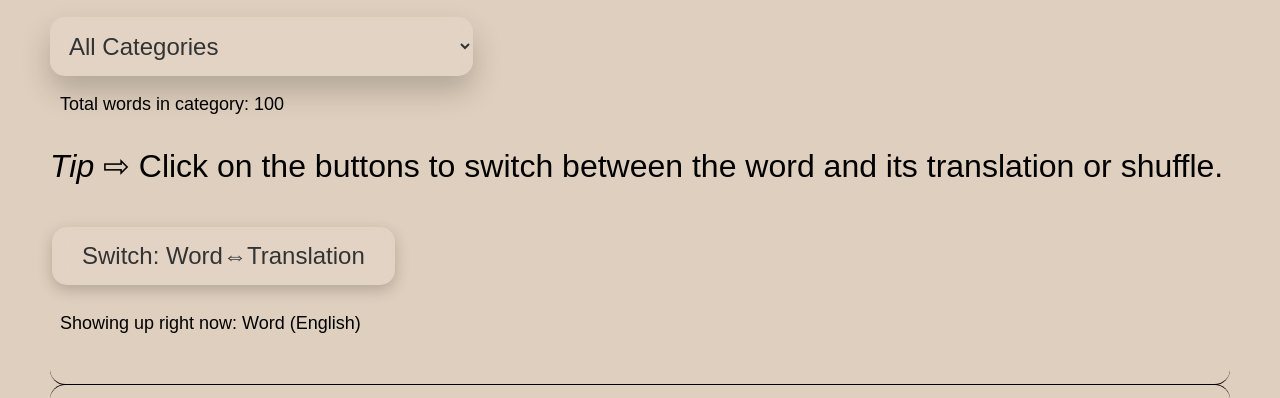
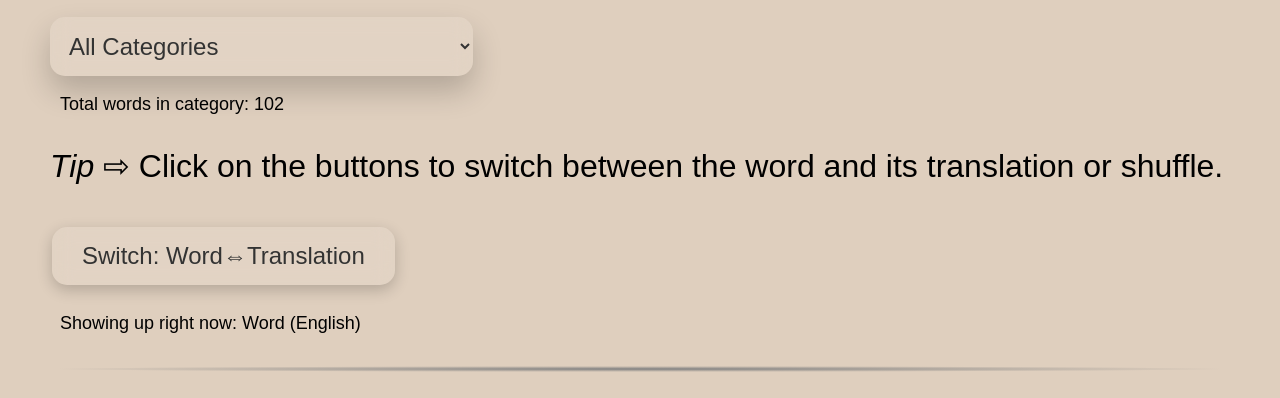
Before and after one commit to pierrelouis-cmrt/Vocabulary, a plain HTML site: page index.html in a window 1280 px wide. Shown: the part 190-588 px from the top of the page. Drawn offline with Linux system fonts and the light colour scheme.

Commit message:
new words, fixed hr and congrats screen

```diff
--- a/script.js
+++ b/script.js
@@ -4,7 +4,7 @@ var categories = {
       word: "a thirst for adventure",
       translation: "une soif d'aventure",
     },
-    { word: "get itchy", translation: "avoir la bougeotte" },
+    { word: "get itchy feet", translation: "avoir la bougeotte" },
     {
       word: "contain my excitement",
       translation: "contenir mon excitation",
@@ -68,6 +68,10 @@ var categories = {
       word: "do extreme sports",
       translation: "faire des sports extrêmes",
     },
+    {
+      word: "whitewater",
+      translation: "eau vive (torrents)",
+    },
     { word: "acquire a taste for", translation: "prendre goût à" },
     { word: "keep my balance", translation: "garder mon équilibre" },
     {
@@ -96,7 +100,7 @@ var categories = {
     },
     { word: "played brillantly", translation: "jouer brillamment" },
     { word: "convincing victory", translation: "victoire convaincante" },
-    { word: "the socre stands at", translation: "le score est de" },
+    { word: "the score stands at", translation: "le score est de" },
     { word: "latest scores", translation: "derniers résultats" },
     { word: "take the field", translation: "entrer sur le terrain" },
     {
@@ -124,6 +128,7 @@ var categories = {
     { word: "go wild", translation: "se déchaîner" },
   ],
   student: [
+    { word: "curl up", translation: "se pelotonner, se blottir" },
     { word: "mental agilty", translation: "agilité mentale" },
     { word: "gifted children", translation: "enfants doués" },
     { word: "win a scholarship", translation: "obtenir une bourse" },
@@ -178,7 +183,7 @@ var categories = {
     { word: "thirst for knowledge", translation: "soif de connaissance" },
     { word: "a quick learner", translation: "un apprenant rapide" },
     {
-      word: "my concentrations wavers (non steady)",
+      word: "my concentration wavers (non steady)",
       translation: "ma concentration fluctue",
     },
     {
@@ -197,7 +202,7 @@ var categories = {
     { word: "fade out", translation: "s'estomper" },
     { word: "set up", translation: "installer" },
     { word: "print off", translation: "imprimer" },
-    { word: "wiped off", translation: "effacer" },
+    { word: "wipe off", translation: "effacer" },
     { word: "call up", translation: "appeler" },
     { word: "drop-down", translation: "déroulant" },
     { word: "type in", translation: "taper" },
@@ -211,7 +216,7 @@ var categories = {
     { word: "tune into", translation: "brancher sur" },
     { word: "pick up", translation: "ramasser" },
     { word: "seize up", translation: "griper/bloquer" },
-    { word: "go off", translation: "sauter" },
+    { word: "go off", translation: "s'éteindre (pour un appareil)" },
     { word: "pop-up adverts", translation: "pop ups/ pubs" },
     {
       word: "come up",
--- a/styles.css
+++ b/styles.css
@@ -7,23 +7,38 @@ body {
 }
 
 hr {
-  margin-top: 50px;
-  overflow: visible;
-  height: 30px;
-  border-style: solid;
-  border-color: black;
-  border-width: 1px 0 0 0;
-  border-radius: 20px;
+  border: 0;
+  margin: 2em auto;
+  max-width: 100%;
+  background-position: 50%;
+  box-sizing: border-box;
 }
-hr:before {
+hr {
+  height: 6px;
+  background-image: radial-gradient(
+    closest-side,
+    gray,
+    rgba(128, 128, 128, 0) 100%
+  );
+  position: relative;
+}
+
+hr:after {
+  position: absolute;
+  top: 50%;
+  left: 50%;
   display: block;
-  content: "";
-  height: 30px;
-  margin-top: -31px;
-  border-style: solid;
-  border-color: black;
-  border-width: 0 0 1px 0;
-  border-radius: 20px;
+  background-color: #bfbfbf;
+  height: 12px;
+  width: 12px;
+  transform: rotate(45deg);
+  margin-top: -10px;
+  margin-left: -10px;
+  border-radius: 4px 0;
+  border: 4px solid rgba(255, 255, 255, 0.35);
+  background-clip: padding-box;
+  box-shadow: -10px 10px 0 rgba(255, 255, 255, 0.15),
+    10px -10px 0 rgba(255, 255, 255, 0.15);
 }
 
 h1 {
@@ -109,7 +124,7 @@ select:focus {
   background-color: green;
   width: 100%;
   height: 100%;
-  position: absolute;
+  position: fixed;
   top: 0;
   left: 0;
 }
```
